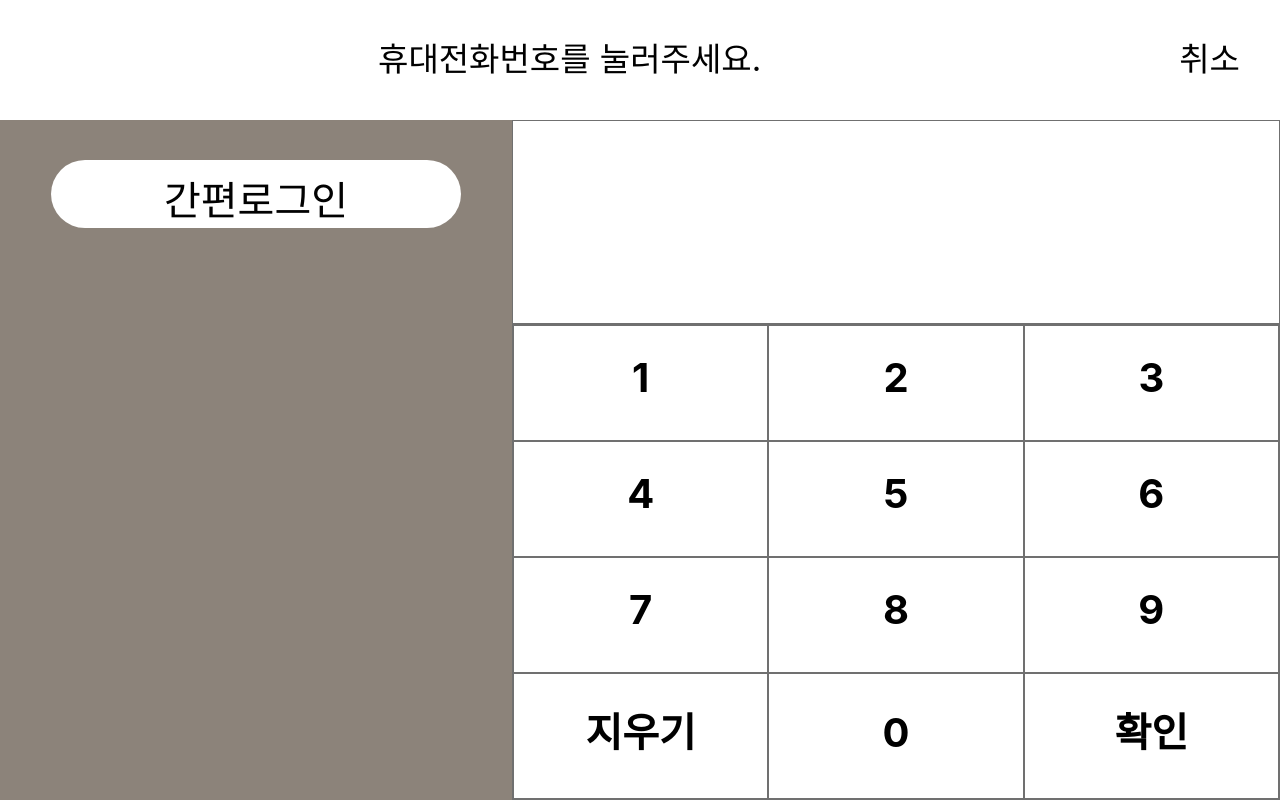
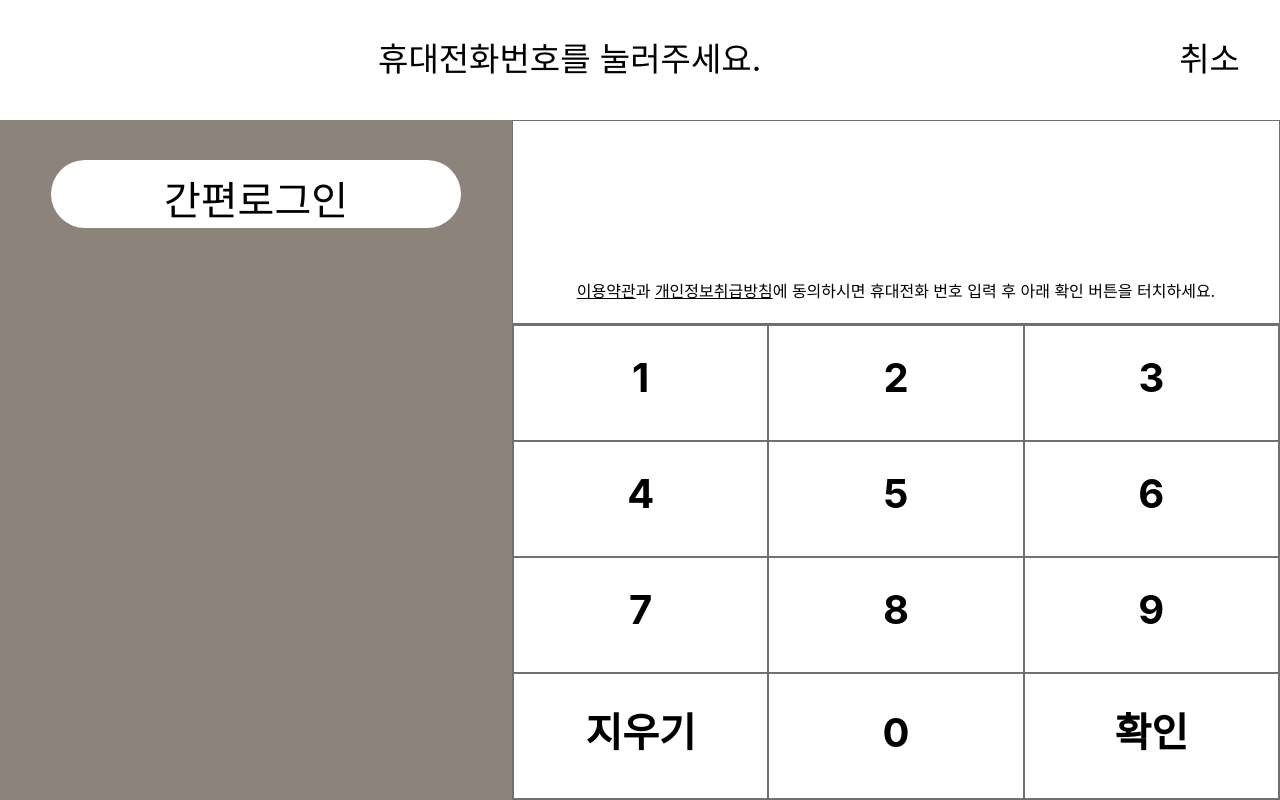
Before and after one commit to Ko-GyeongTae/Frontend-GymManagement-client, a Next.js app: page /login in a window 1280 px wide. Built offline with nearby package versions, Linux system fonts and the light colour scheme.

Commit message:
<ADD> Check List

```diff
--- a/pages/login.tsx
+++ b/pages/login.tsx
@@ -41,7 +41,12 @@ const Login = () => {
                     </div>
                     <div style={{ width: '60%', height: '100%' }}>
                         <div style={{ width: '100%', height: '30%', textAlign: 'center', border: 1, borderStyle: 'solid', borderColor: '#707070' }}>
-                            <p style={{ fontSize: 60 }}>{phoneNum.slice(0, 3) + (phoneNum.length > 3 ? '-' : "") + phoneNum.slice(3, 7) + (phoneNum.length > 7 ? '-' : "") + phoneNum.slice(7, 11)}</p>
+                            <div style={{ width: '100%', height: '40%' }}>
+                                <p style={{ fontSize: 60 }}>{phoneNum.slice(0, 3) + (phoneNum.length > 3 ? '-' : "") + phoneNum.slice(3, 7) + (phoneNum.length > 7 ? '-' : "") + phoneNum.slice(7, 11)}</p>
+                            </div>
+                            <div style={{ width: '100%', height: '20%', position: 'relative' }}>
+                                <p style={{ fontSize: '100%' }}><Link href='/' passHref>이용약관</Link>과 <Link href='/'>개인정보취급방침</Link>에 동의하시면 휴대전화 번호 입력 후 아래 확인 버튼을 터치하세요.</p>
+                            </div>
                         </div>
                         <div style={{ width: 'auto', height: '70%', border: 1, borderStyle: 'solid', borderColor: '#707070' }}>
                             <div style={{ display: 'table', width: '100%', height: '100%' }}>
```
